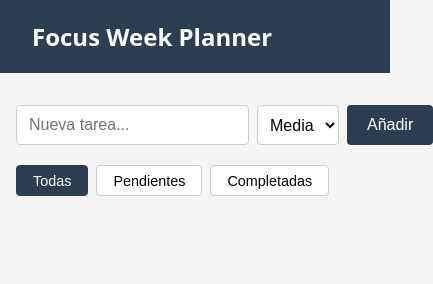
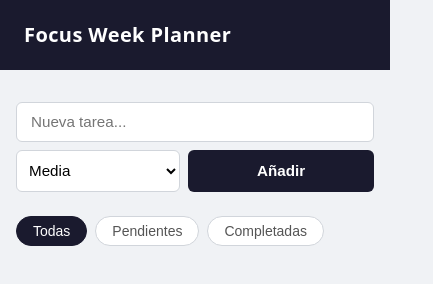
Before and after one commit to jabbubiSr/focus-week-planner, a plain HTML site: page index.html in a window 390 px wide. Shown: the whole page, 433 px wide, since content can reach past the window. Drawn offline with Linux system fonts and the light colour scheme.

Commit message:
style: update styles for improved layout and visual consistency

```diff
--- a/styles.css
+++ b/styles.css
@@ -5,31 +5,36 @@
 }
 
 body {
-  font-family: system-ui, sans-serif;
-  background: #f5f5f5;
-  color: #222;
+  font-family: system-ui, -apple-system, sans-serif;
+  font-size: 1rem;
+  line-height: 1.5;
+  background: #f0f2f5;
+  color: #1a1a2e;
   min-height: 100vh;
 }
 
 header {
-  background: #2c3e50;
+  background: #1a1a2e;
   color: #fff;
-  padding: 1.25rem 2rem;
+  padding: 1.25rem 1.5rem;
 }
 
 header h1 {
-  font-size: 1.5rem;
+  font-size: 1.25rem;
   font-weight: 600;
+  letter-spacing: 0.02em;
 }
 
 main {
-  max-width: 600px;
+  max-width: 640px;
   margin: 2rem auto;
   padding: 0 1rem;
   display: flex;
   flex-direction: column;
-  gap: 1.25rem;
+  gap: 1.5rem;
 }
+
+/* Formulario */
 
 #task-form {
   display: flex;
@@ -38,21 +43,47 @@ main {
 
 #task-input {
   flex: 1;
-  padding: 0.6rem 0.75rem;
-  font-size: 1rem;
-  border: 1px solid #ccc;
-  border-radius: 4px;
+  padding: 0.65rem 0.875rem;
+  font-size: 0.95rem;
+  border: 1px solid #d1d5db;
+  border-radius: 6px;
+  background: #fff;
+  outline: none;
+  transition: border-color 0.15s;
+}
+
+#task-input:focus {
+  border-color: #1a1a2e;
+}
+
+#task-priority {
+  padding: 0.65rem 0.5rem;
+  font-size: 0.95rem;
+  border: 1px solid #d1d5db;
+  border-radius: 6px;
+  background: #fff;
+  cursor: pointer;
+  outline: none;
 }
 
 #task-form button {
-  padding: 0.6rem 1.25rem;
-  font-size: 1rem;
-  background: #2c3e50;
+  padding: 0.65rem 1.25rem;
+  font-size: 0.95rem;
+  font-weight: 600;
+  background: #1a1a2e;
   color: #fff;
   border: none;
-  border-radius: 4px;
+  border-radius: 6px;
   cursor: pointer;
+  transition: opacity 0.15s;
+  white-space: nowrap;
 }
+
+#task-form button:hover {
+  opacity: 0.85;
+}
+
+/* Filtros */
 
 #filters {
   display: flex;
@@ -61,27 +92,27 @@ main {
 
 .filter-btn {
   padding: 0.4rem 1rem;
-  font-size: 0.9rem;
-  border: 1px solid #ccc;
-  border-radius: 4px;
+  font-size: 0.875rem;
+  font-weight: 500;
+  border: 1px solid #d1d5db;
+  border-radius: 20px;
   background: #fff;
+  color: #555;
   cursor: pointer;
+  transition: background 0.15s, color 0.15s;
+}
+
+.filter-btn:hover {
+  background: #e9eaf0;
 }
 
 .filter-btn.active {
-  background: #2c3e50;
+  background: #1a1a2e;
   color: #fff;
-  border-color: #2c3e50;
+  border-color: #1a1a2e;
 }
 
-#task-priority {
-  padding: 0.6rem 0.5rem;
-  font-size: 1rem;
-  border: 1px solid #ccc;
-  border-radius: 4px;
-  background: #fff;
-  cursor: pointer;
-}
+/* Lista de tareas */
 
 #task-list {
   list-style: none;
@@ -90,35 +121,69 @@ main {
   gap: 0.5rem;
 }
 
-.priority-badge {
-  display: inline-block;
-  padding: 0.15rem 0.5rem;
-  font-size: 0.75rem;
-  font-weight: 600;
-  border-radius: 3px;
-  margin-right: 0.5rem;
-  text-transform: uppercase;
-  color: #fff;
-}
-
-.priority-badge.baja  { background: #27ae60; }
-.priority-badge.media { background: #f39c12; }
-.priority-badge.alta  { background: #e74c3c; }
-
 #task-list li {
   display: flex;
   align-items: center;
-  gap: 0.5rem;
-  padding: 0.5rem 0.75rem;
+  gap: 0.75rem;
+  padding: 0.75rem 1rem;
   background: #fff;
-  border: 1px solid #ddd;
-  border-radius: 4px;
+  border: 1px solid #e5e7eb;
+  border-radius: 8px;
+  transition: opacity 0.2s;
 }
 
 #task-list li.completed {
-  opacity: 0.5;
+  opacity: 0.45;
 }
 
 #task-list li.completed .task-text {
   text-decoration: line-through;
+  color: #6b7280;
 }
+
+#task-list input[type="checkbox"] {
+  width: 1.1rem;
+  height: 1.1rem;
+  accent-color: #1a1a2e;
+  cursor: pointer;
+  flex-shrink: 0;
+}
+
+.task-text {
+  font-size: 0.95rem;
+}
+
+/* Badges de prioridad */
+
+.priority-badge {
+  display: inline-block;
+  padding: 0.2rem 0.55rem;
+  font-size: 0.7rem;
+  font-weight: 700;
+  letter-spacing: 0.04em;
+  border-radius: 4px;
+  text-transform: uppercase;
+  color: #fff;
+  flex-shrink: 0;
+}
+
+.priority-badge.baja  { background: #16a34a; }
+.priority-badge.media { background: #d97706; }
+.priority-badge.alta  { background: #dc2626; }
+
+/* Responsive móvil */
+
+@media (max-width: 480px) {
+  #task-form {
+    flex-wrap: wrap;
+  }
+
+  #task-input {
+    flex-basis: 100%;
+  }
+
+  #task-priority,
+  #task-form button {
+    flex: 1;
+  }
+}
```
